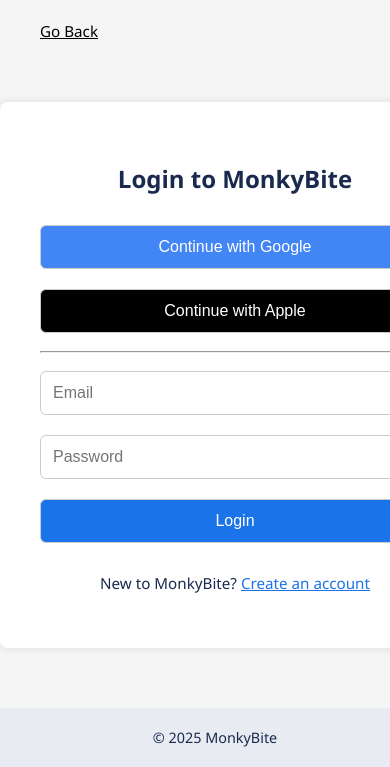
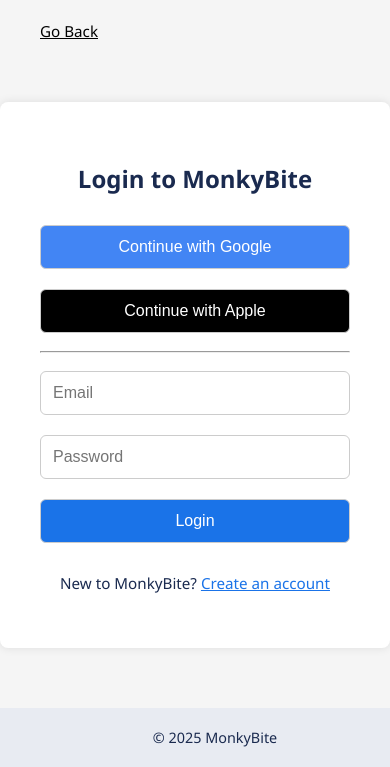
Before and after one commit to Albreves73/monkybite, a PHP site: page /login.html in a window 390 px wide; the page is wider, and only the part inside the window is pictured. Shown: the part 81-848 px from the top of that part. Run offline with PHP 8.4, Linux system fonts and the light colour scheme.

Commit message:
Update style.css

```diff
--- a/style.css
+++ b/style.css
@@ -630,4 +630,16 @@ footer p {
     flex-direction: column;
     gap: 10px;
   }
+
+  .login-container {
+    padding: 20px;
+    margin: 40px 20px;
+    box-sizing: border-box;
+  }
+
+  .login-container input,
+  .login-container button {
+    width: 100%;
+    box-sizing: border-box;
+  }
 }
```
